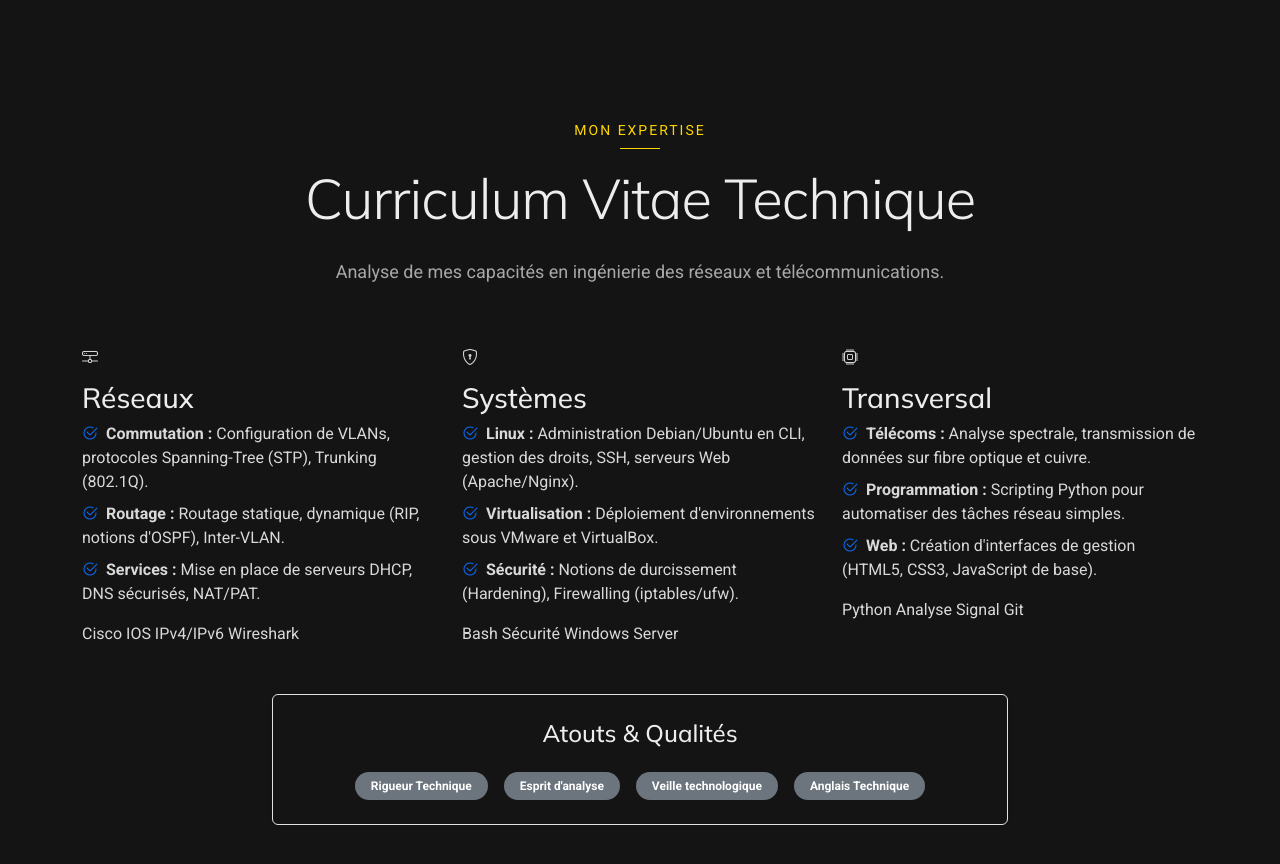
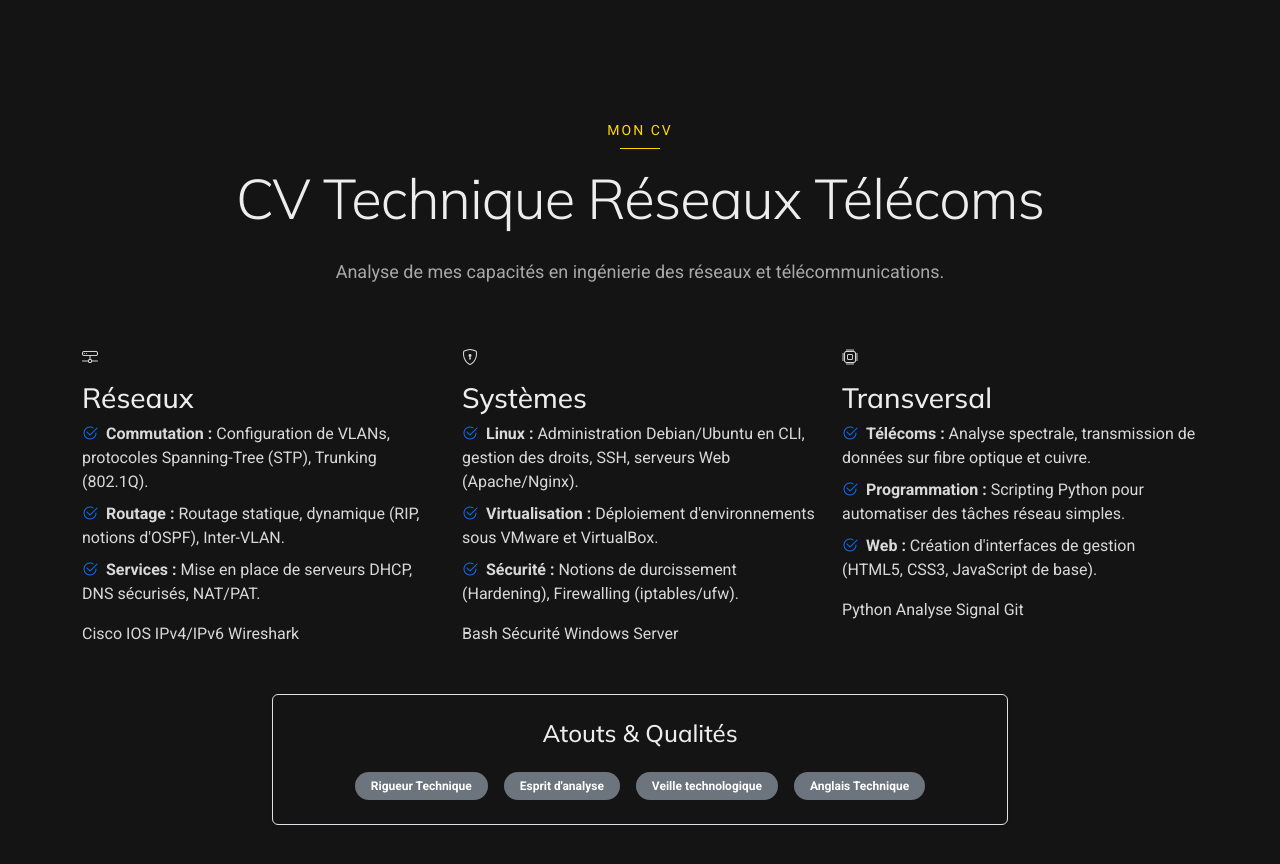
Before and after one commit to Tigerid-fr/Panier.Eliott.github.io, a plain HTML site: page index.html in a window 1280 px wide. Shown: the part 4920-5784 px from the top of the page. Drawn offline with Linux system fonts and the light colour scheme.

Commit message:
Update index.html

```diff
--- a/index.html
+++ b/index.html
@@ -539,8 +539,8 @@ mond<!DOCTYPE html>
     <section id="cv-rt" class="resume section">
 
       <div class="container section-title" data-aos="fade-up">
-        <span class="subtitle">Mon Expertise</span>
-        <h2>Curriculum Vitae Technique</h2>
+        <span class="subtitle">Mon CV</span>
+        <h2>CV Technique Réseaux Télécoms</h2>
         <p>Analyse de mes capacités en ingénierie des réseaux et télécommunications.</p>
       </div>
 
```
